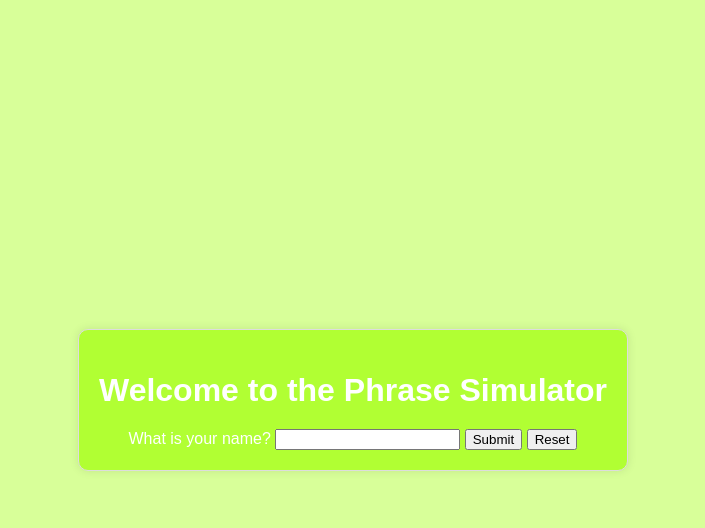
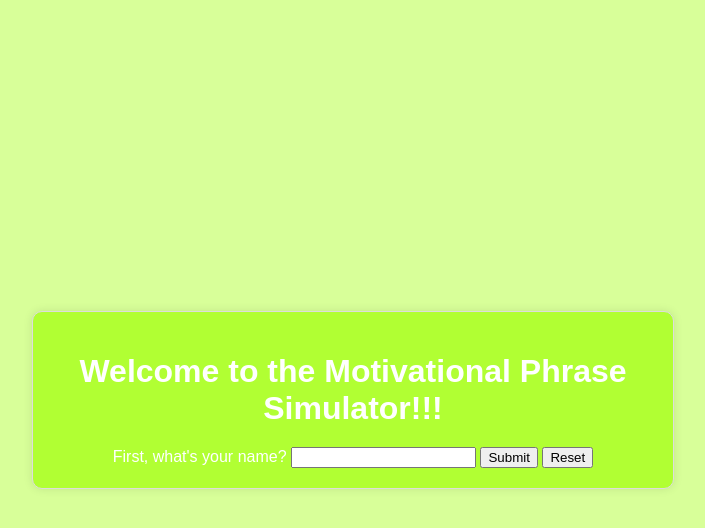
Before and after one commit to MarcoGavel/phrase-python-simulator, a Flask app: page / in a window 1280 px wide. Shown: the top 528 px of the page, without its empty margins (287-992 px from the left). Run offline with Flask 3, Linux system fonts and the light colour scheme.

Commit message:
Aggiornamento del file HTML

```diff
--- a/templates/index.html
+++ b/templates/index.html
@@ -14,9 +14,9 @@
 </head>
 <body>
     <div class="container" id="container">
-        <h1>Welcome to the Phrase Simulator</h1>
+        <h1>Welcome to the Motivational Phrase Simulator!!!</h1>
         <form id="phraseForm" method="POST" action="/">
-            <label for="name">What is your name?</label>
+            <label for="name">First, what's your name?</label>
             <input type="text" id="name" name="name" required>
             <button type="submit">Submit</button>
             <button type="button" onclick="resetForm()">Reset</button>
```
